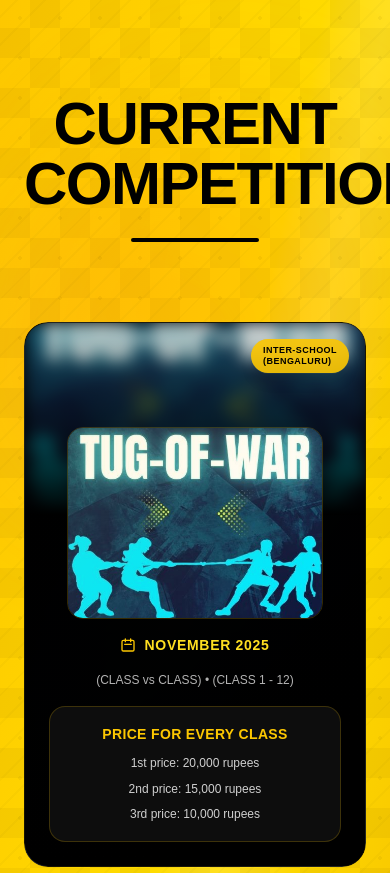
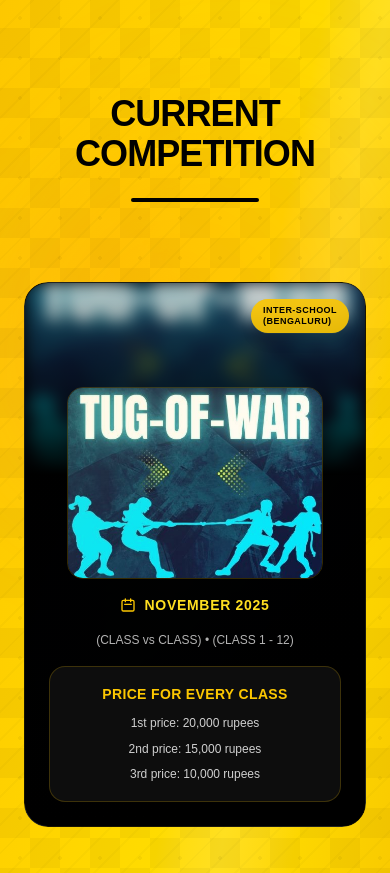
Before and after one commit to rudhamoy/xtrnia, a Next.js app: page / in a window 390 px wide. Shown: the part 6799-7672 px from the top of the page. Built offline with nearby package versions, Linux system fonts and the light colour scheme.

Commit message:
mobile responsive for the current competition

```diff
--- a/app/page.tsx
+++ b/app/page.tsx
@@ -406,7 +406,7 @@ export default function Home() {
         <div className="absolute inset-0 opacity-[0.04] bg-[radial-gradient(circle_at_center,black_2px,transparent_2px)] bg-[length:40px_40px]" />
 
         <div className="max-w-7xl mx-auto relative z-10">
-          <h2 className="text-6xl font-extrabold text-center mb-6 text-black tracking-tight">CURRENT COMPETITION</h2>
+          <h2 className="text-4xl sm:text-5xl md:text-6xl font-extrabold text-center mb-6 text-black tracking-tight px-4">CURRENT COMPETITION</h2>
           <div className="w-32 h-1 bg-black mx-auto mb-20 rounded-full" />
 
           {/* Competition Card - Centered */}
```
